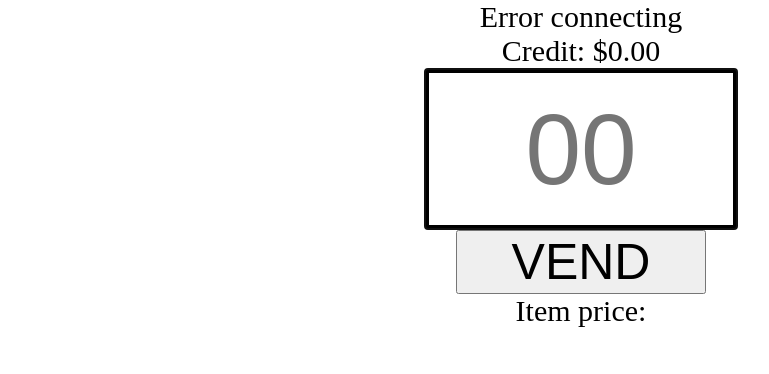
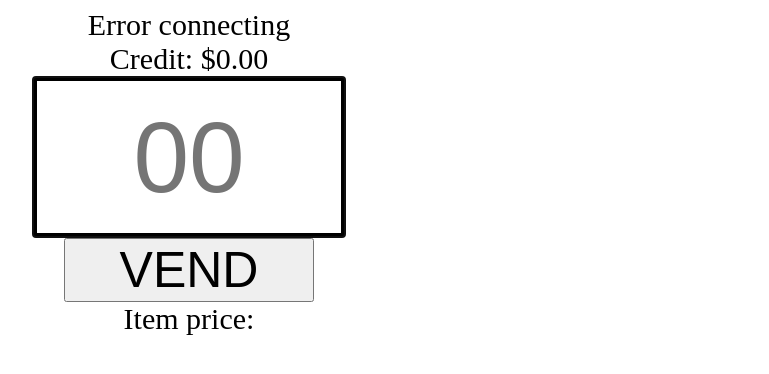
Before and after one commit to hexane360/vend-interface, a Python web app: template vendmachine/templates/main.html in a window 1280 px wide. Shown: the top 374 px of the page, without its empty margins (59-828 px from the left). Run offline with Jinja, Linux system fonts and the light colour scheme; the template is opened without the code that fills it, so the values that code supplies are empty; some libraries are stand-ins or nearby versions.

Commit message:
Fixed CSS for webkit browsers. Updated requirements.txt

```diff
--- a/requirements.txt
+++ b/requirements.txt
@@ -6,5 +6,7 @@ MarkupSafe==1.1.1
 #vendmachine==0.1
 Werkzeug==0.15.2
 Flask-SocketIO==3.3.2
-gevent==1.4.0
-gevent-websocket==0.10.1
+flask-login==0.4.1
+eventlet==0.24.1
+PyYAML==5.1
+RPi.GPIO==0.6.5
--- a/vendmachine/static/socket.js
+++ b/vendmachine/static/socket.js
@@ -39,5 +39,5 @@ function removeError() {
 function error(msg) {
   $('.error').html(msg);
   $('.error').removeClass("hide");
-  window.setTimeout(removeError, 2000);
+  window.setTimeout(removeError, 5000);
 }
--- a/vendmachine/static/style.css
+++ b/vendmachine/static/style.css
@@ -1,11 +1,10 @@
 * {
-  margin: 0 auto;
   text-align: center;
 }
 body {
-font-size: 30px;
-max-width: 480px;
-margin: 0 auto; /* center */
+  font-size: 30px;
+  width: 100%;
+  max-width: 480px;
 }
 input {
   font-size: 100px;
@@ -18,16 +17,20 @@ button {
   width: 5em;
 }
 .error {
+  width: 80%;
+  margin: 0 auto;
   background: red;
   border: 2px solid;
   border-radius: 0.5em;
   opacity: 1;
+  -webkit-transform-origin: center top;
   transform-origin: center top;
   -webkit-transition: -webkit-transform 0.5s ease-in, color 0s ease-in 0.4s;
   transition: transform 0.5s ease-in, color 0s ease-in 0.4s;
 }
 .error.hide {
   color: rgba(0,0,0,0); /* hide text */
+  -webkit-transform: scaleY(0);
   transform: scaleY(0); /* scaleX(0.5) */
   -webkit-transition: -webkit-transform 3s ease-in, color 0s ease-in 1.5s;
   transition: transform 3s ease-in, color 0s ease-in 1.5s; /* long delay */
```
